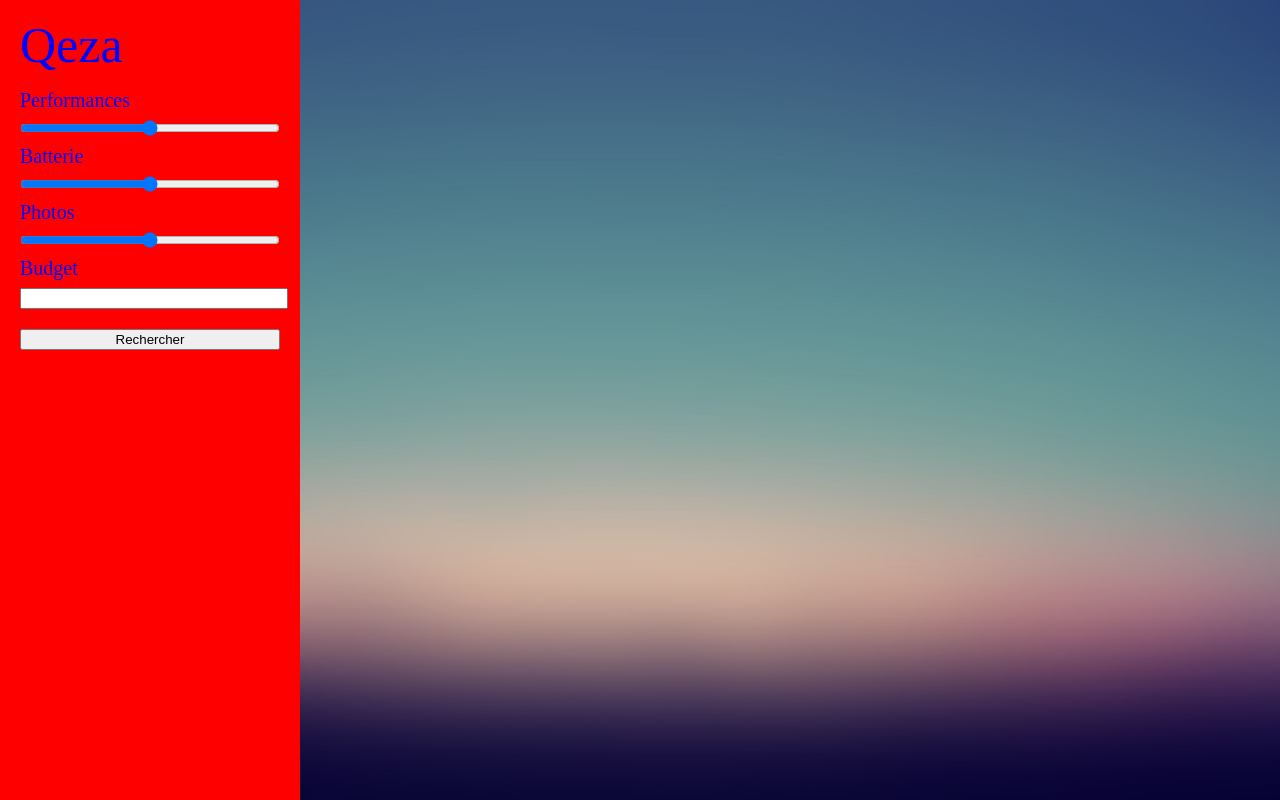
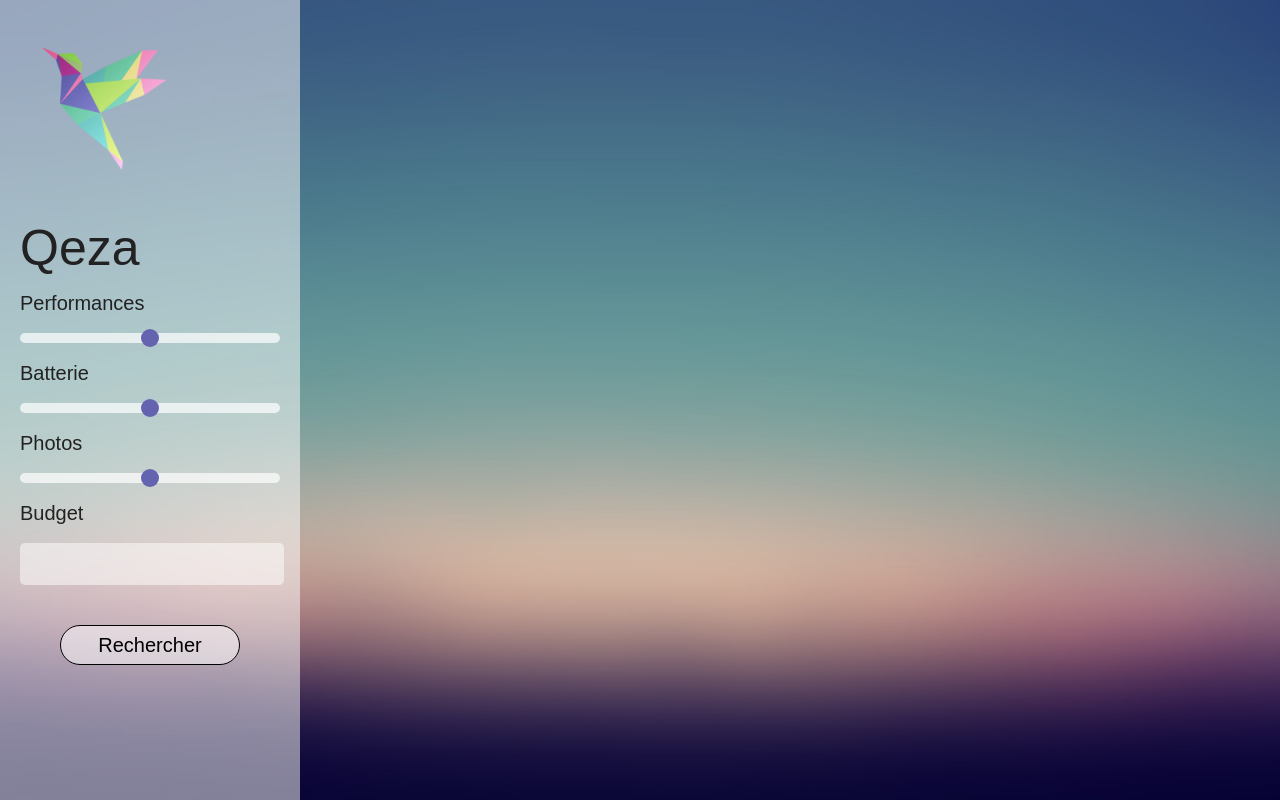
Before and after one commit to solal3105/qesa, a PHP site: page / in a window 1280 px wide. Run offline with PHP 8.4, Linux system fonts and the light colour scheme.

Commit message:
modification de l'iinterface

```diff
--- a/v7/assets/css/style.css
+++ b/v7/assets/css/style.css
@@ -4,15 +4,20 @@ body{
 	display: block;
 	float: left;
 	height: 100vh;
+	background-color: pink;
 	background: url(../images/bg.jpg) center fixed no-repeat;
 	-webkit-background-size: cover;
+	font-family: arial;
+}
+img#logo{
+	width: 200px;
+	margin: 0;
 }
 #colonne_gauche{
-	background-color: red;
-	color: blue;
+	background-color: rgba(255,255,255,0.5);
+	color: #222;
 	width: 300px;
 	height: 100%;
-
 }
 #colonne_gauche h1{
 	font-size: 50px;
@@ -20,9 +25,48 @@ body{
 }
 #colonne_gauche input{
 	width: 260px;
-	margin:10px 20px;
+	margin:20px 20px;
 }
 #colonne_gauche label{
 	margin:10px 20px;
 	font-size: 20px;
 }
+#colonne_gauche input[type="range"]{
+  -webkit-appearance: none;
+  background: rgba(255,255,255,0.7);
+  height: 10px;
+   border-radius: 5px;
+}
+
+#colonne_gauche input[type=range]::-webkit-slider-thumb {
+  -webkit-appearance: none;
+  height: 18px;
+  width: 18px;
+  border-radius: 9px;
+  background: #6363b0;
+
+}
+#colonne_gauche input[type="number"]{
+	-webkit-appearance: none;
+	height: 40px;
+	font-size: 30px;
+	border: none;
+	background-color: rgba(255,255,255,0.5);
+	 border-radius: 5px;
+	 text-align: center;
+
+}
+#colonne_gauche input[type="submit"]{
+	margin: 20px 60px;
+	-webkit-appearance: none;
+	width: 180px;
+	height: 40px;
+	font-size: 20px;
+	border: none;
+	background-color: rgba(255,255,255,0.5);
+	border-radius: 20px;
+	border:1px solid #000;
+}
+#colonne_gauche input[type="submit"]:hover{
+	background-color: rgba(255,255,255,1);
+}
--- a/v7/views/index.php
+++ b/v7/views/index.php
@@ -3,7 +3,9 @@
 
 <!--  Début de la page -->
 <body>
+
 	<div id="colonne_gauche">
+	<img src="<?= PATH_ASSETS ?>images/logo.png" id="logo">
 	<h1>Qeza</h1>
 <!--  Sliders -->
 	<label>Performances
```
Also changed, not shown: v7/assets/images/logo.png (added).
